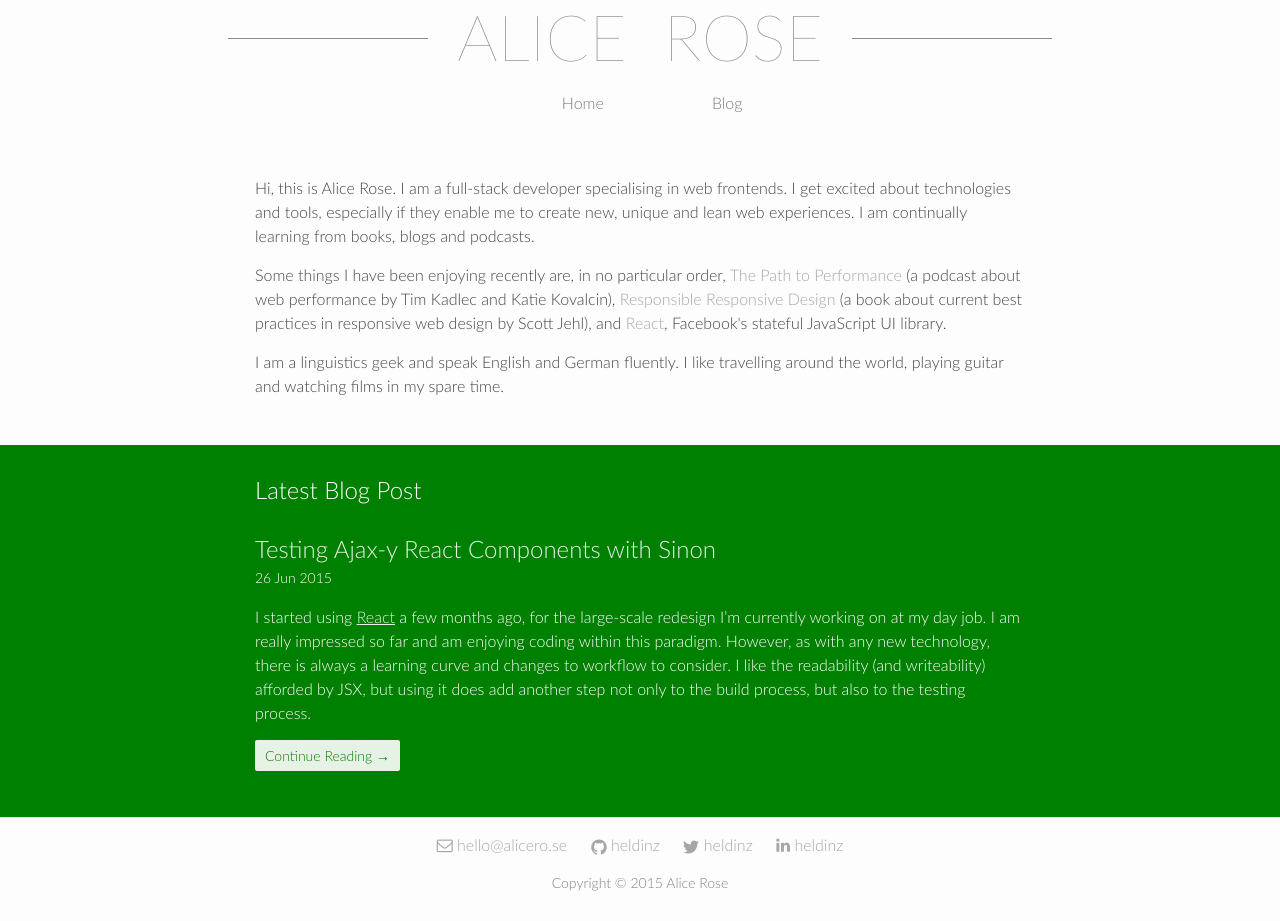
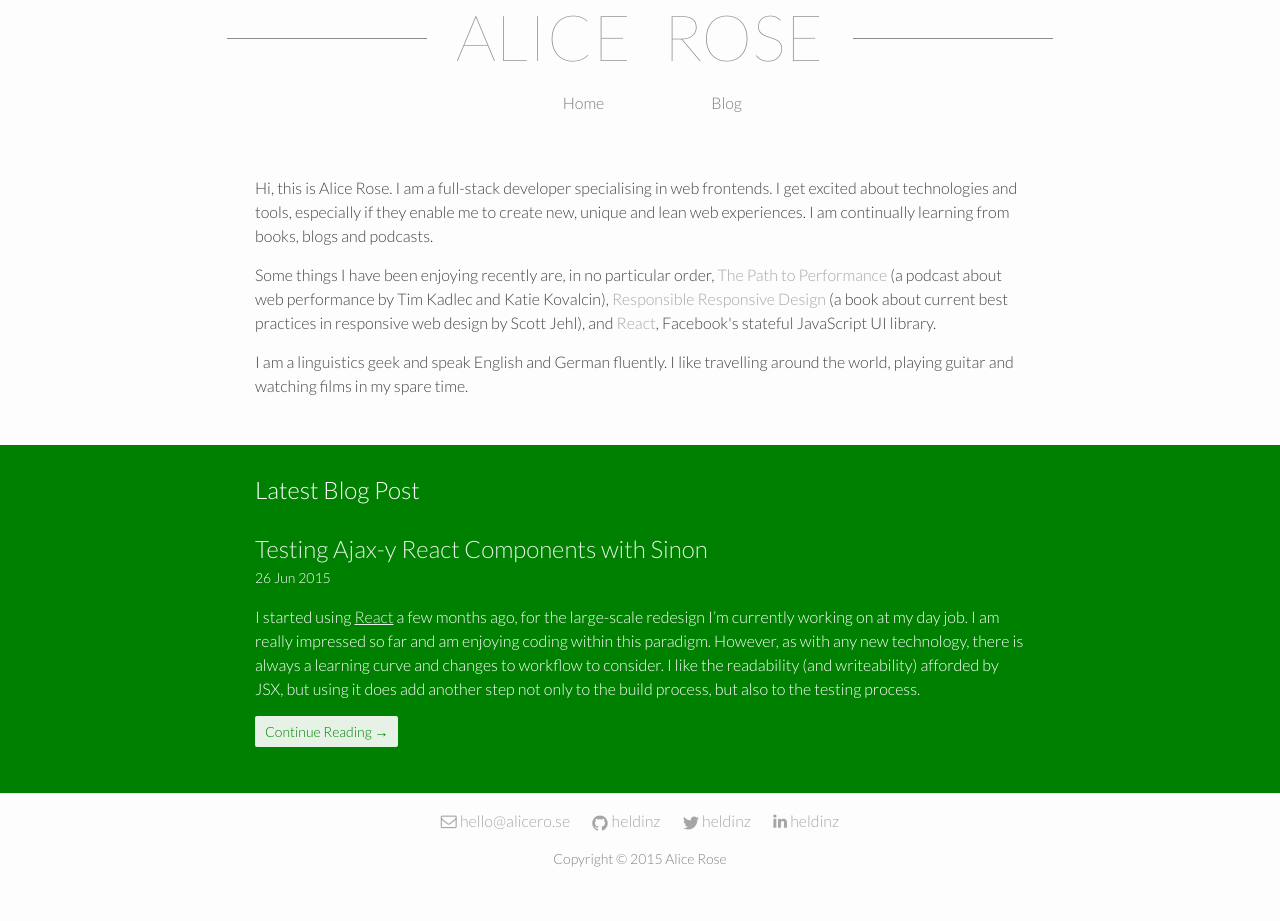
Before and after one commit to heldinz/heldinz.github.io, a Jekyll site: the page built from index.html, in a window 1280 px wide. Built offline with Jekyll 4.4.1, drawn with Linux system fonts in a browser that asks for light colours; nearby versions of some CDN libraries; after the commit the page ends 900 px from its top, so only the background shows below that.

Commit message:
Revert inlining of Google Fonts CSS due to issues

```diff
--- a/_includes/head.html
+++ b/_includes/head.html
@@ -6,6 +6,7 @@
   <title>{% if page.title %}{{ site.title | prepend: ' | ' | prepend: page.title }}{% else %}{{ site.title }}{% endif %}</title>
   <meta name="description" content="{% if page.excerpt %}{{ page.excerpt | strip_html | strip_newlines | truncate: 160 }}{% else %}{{ site.description }}{% endif %}">
 
+  <link rel="stylesheet" href="http://fonts.googleapis.com/css?family=Lato:100,300">
   <link rel="stylesheet" href="{{ "/css/main.css" | prepend: site.baseurl }}">
   <link rel="canonical" href="{{ page.url | replace:'index.html','' | prepend: site.baseurl | prepend: site.url }}">
   <link rel="alternate" type="application/rss+xml" title="{{ site.title }}" href="{{ "/feed.xml" | prepend: site.baseurl | prepend: site.url }}" />
--- a/css/main.scss
+++ b/css/main.scss
@@ -47,7 +47,6 @@
 
 // Import partials from `sass_dir` (defaults to `_sass`)
 @import
-        "fonts",
         "base",
         "layout",
         "syntax-highlighting"
```
